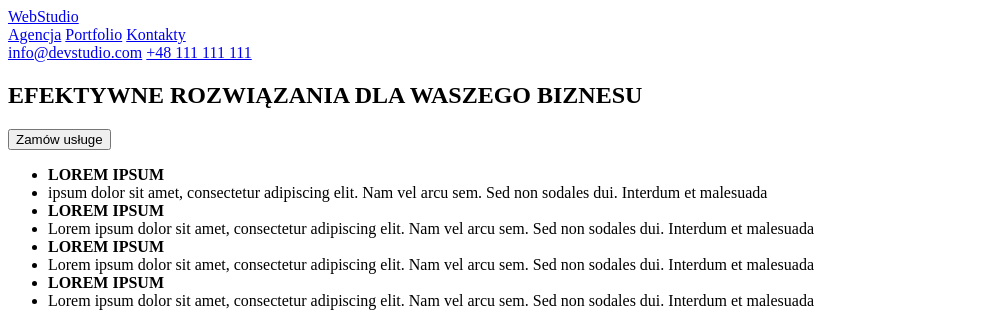
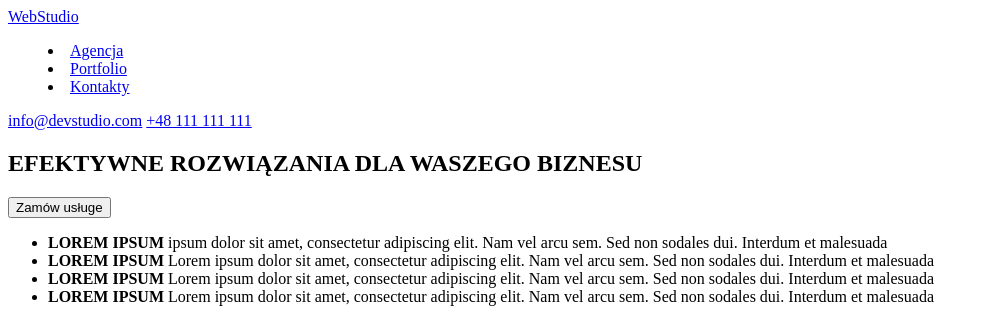
Before and after one commit to ArkGas/goit-markup-hw-02, a plain HTML site: page index.html in a window 1280 px wide. Shown: the top 323 px of the page, without its empty margins (0-988 px from the left). Drawn offline with Linux system fonts and the light colour scheme.

Commit message:
Update index.html

```diff
--- a/index.html
+++ b/index.html
@@ -8,12 +8,14 @@
   </head>
   <body>
     <header>
-      <a href="/" rel="nofollow noopener">WebStudio</a>
+      <a href="/">WebStudio</a>
 
       <nav>
-        <a href="/">Agencja</a>
-        <a href="/">Portfolio</a>
-        <a href="/">Kontakty</a>
+        <menu>
+          <li><a href="/">Agencja</a></li>
+          <li><a href="/">Portfolio</a></li>
+          <li><a href="/">Kontakty</a></li>
+        </menu>
       </nav>
       <a href="mailto:info@devstudio.com"> info@devstudio.com</a>
       <a href="tel:+48111111111"> +48 111 111 111</a>
@@ -24,23 +26,23 @@
         <button type="button">Zamów usługe</button>
       </section>
       <ul>
-        <li><b>LOREM IPSUM</b></li>
         <li>
+          <b>LOREM IPSUM</b>
           ipsum dolor sit amet, consectetur adipiscing elit. Nam vel arcu sem.
           Sed non sodales dui. Interdum et malesuada
         </li>
-        <li><b>LOREM IPSUM</b></li>
         <li>
+          <b>LOREM IPSUM</b>
           Lorem ipsum dolor sit amet, consectetur adipiscing elit. Nam vel arcu
           sem. Sed non sodales dui. Interdum et malesuada
         </li>
-        <li><b>LOREM IPSUM</b></li>
         <li>
+          <b>LOREM IPSUM</b>
           Lorem ipsum dolor sit amet, consectetur adipiscing elit. Nam vel arcu
           sem. Sed non sodales dui. Interdum et malesuada
         </li>
-        <li><b>LOREM IPSUM</b></li>
         <li>
+          <b>LOREM IPSUM</b>
           Lorem ipsum dolor sit amet, consectetur adipiscing elit. Nam vel arcu
           sem. Sed non sodales dui. Interdum et malesuada
         </li>
@@ -110,7 +112,7 @@
       </section>
     </main>
     <footer>
-      <a href="/" rel="nofollow noopener">WebStudio</a>
+      <a href="/">WebStudio</a>
       <address>
         <p>m. Warszawa, Aleje Jerozolimskie 21</p>
         <a href="mailto:info@devstudio.com">info@devstudio.com</a>
```
